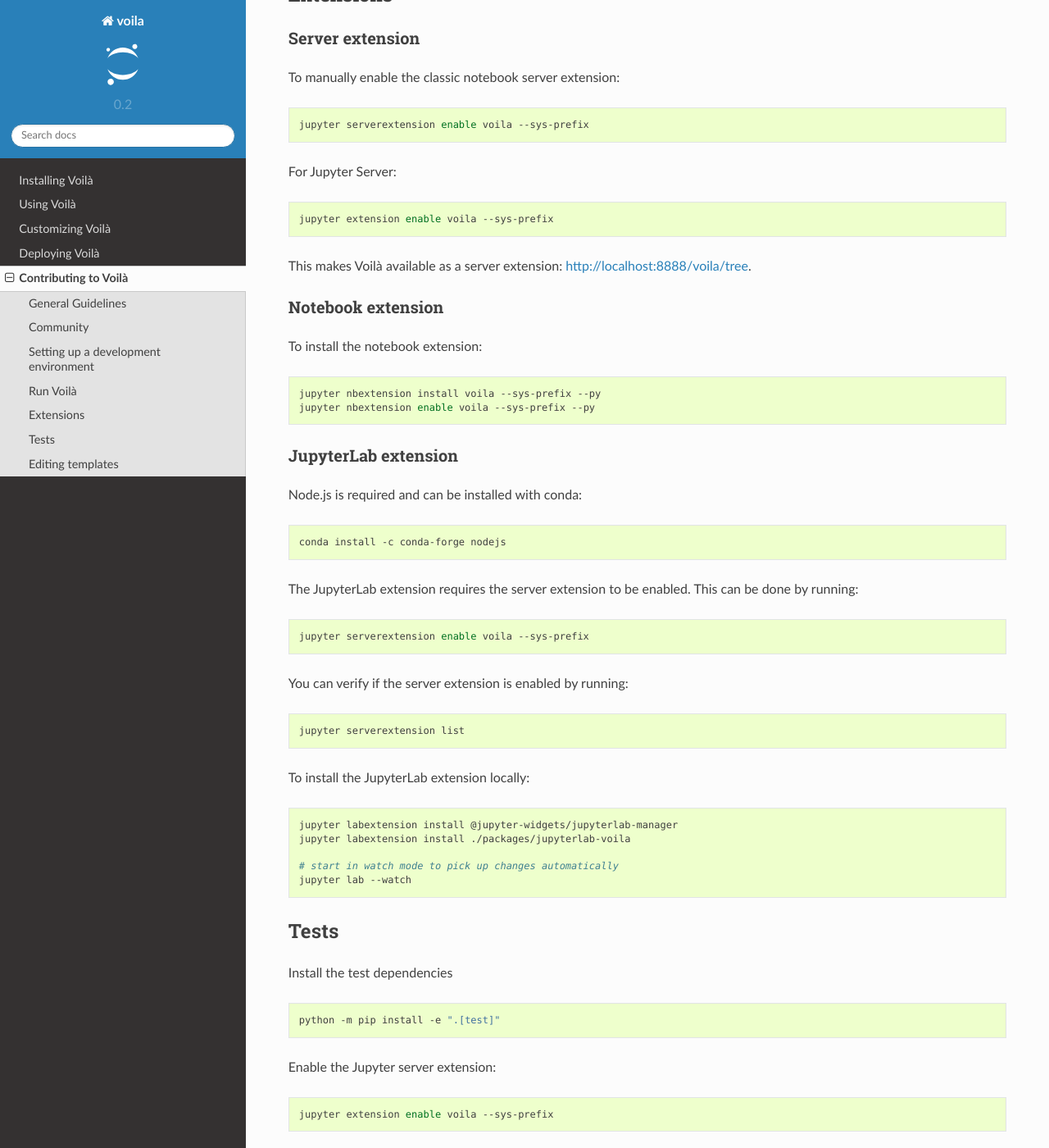
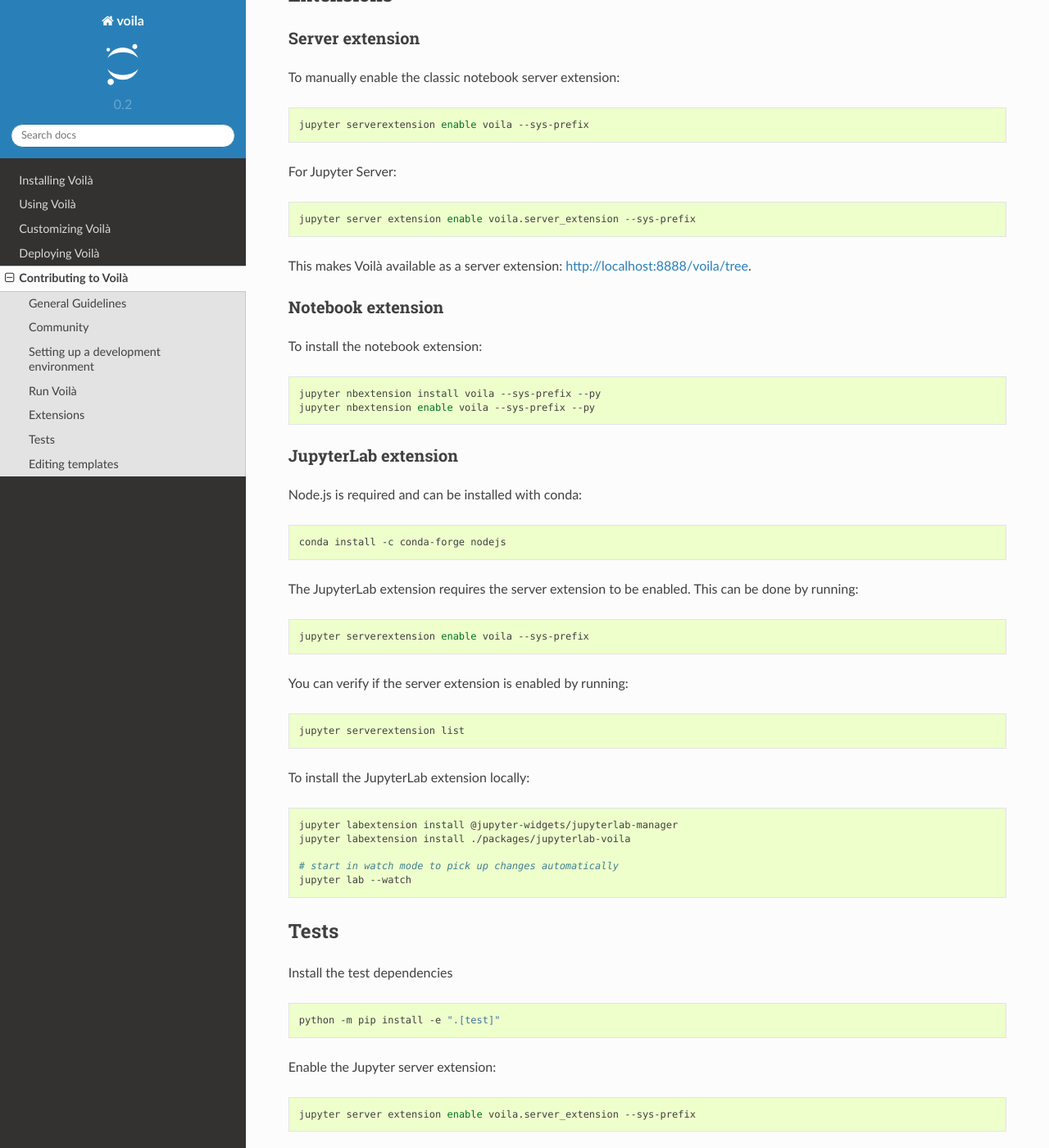
Before and after one commit to voila-dashboards/voila, a Sphinx documentation site: the page built from docs/source/contribute.rst, in a window 1280 px wide and 1400 px high, scrolled down 1437 px. Shown: the whole window at 82% size. Built offline with Sphinx 7.4.7 and the Read the Docs theme 2.0.0, drawn with Linux system fonts in a browser that asks for light colours.

```diff
--- a/docs/source/contribute.rst
+++ b/docs/source/contribute.rst
@@ -91,7 +91,7 @@ For Jupyter Server:
 
 .. code-block:: bash
 
-   jupyter extension enable voila --sys-prefix
+   jupyter server extension enable voila.server_extension --sys-prefix
 
 This makes Voilà available as a server extension: `http://localhost:8888/voila/tree <http://localhost:8888/voila/tree>`_.
 
@@ -149,7 +149,7 @@ Enable the Jupyter server extension:
 
 .. code-block:: bash
 
-   jupyter extension enable voila --sys-prefix
+   jupyter server extension enable voila.server_extension --sys-prefix
 
 Running the tests locally also requires the `test_template` to be installed:
 
```
